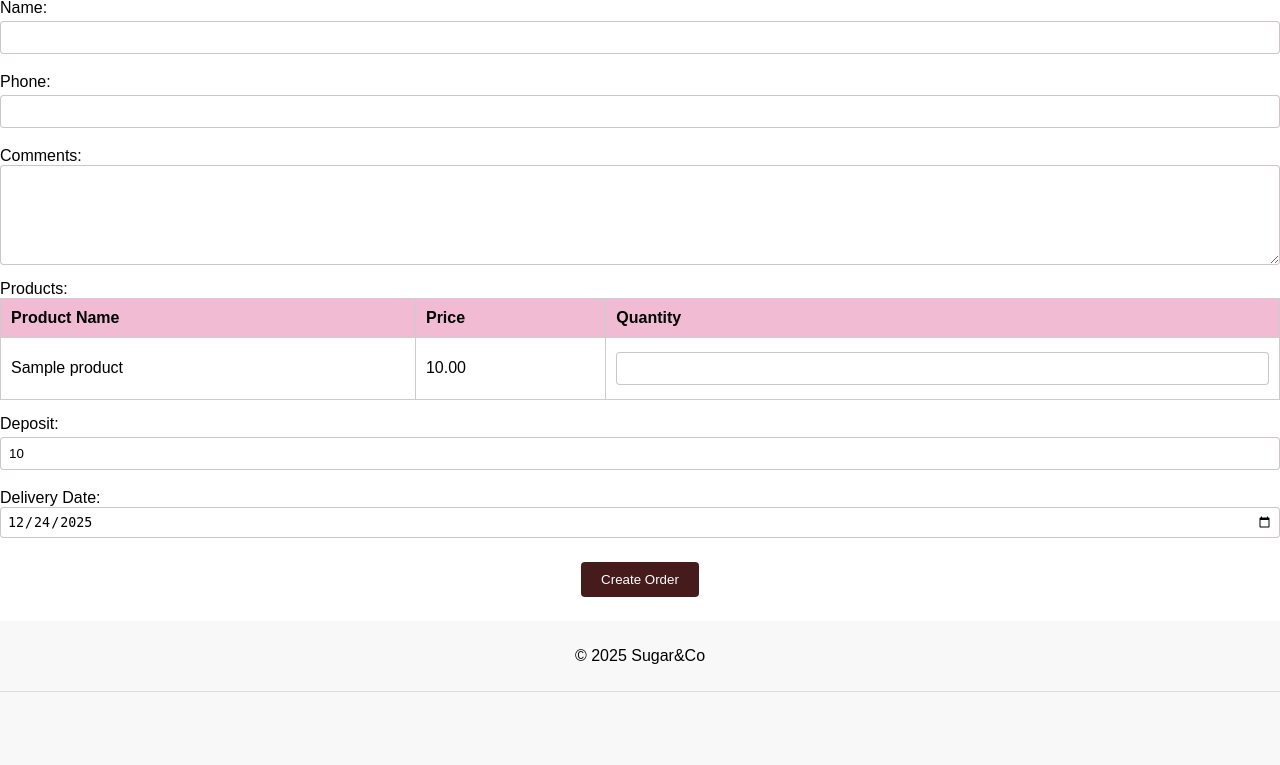
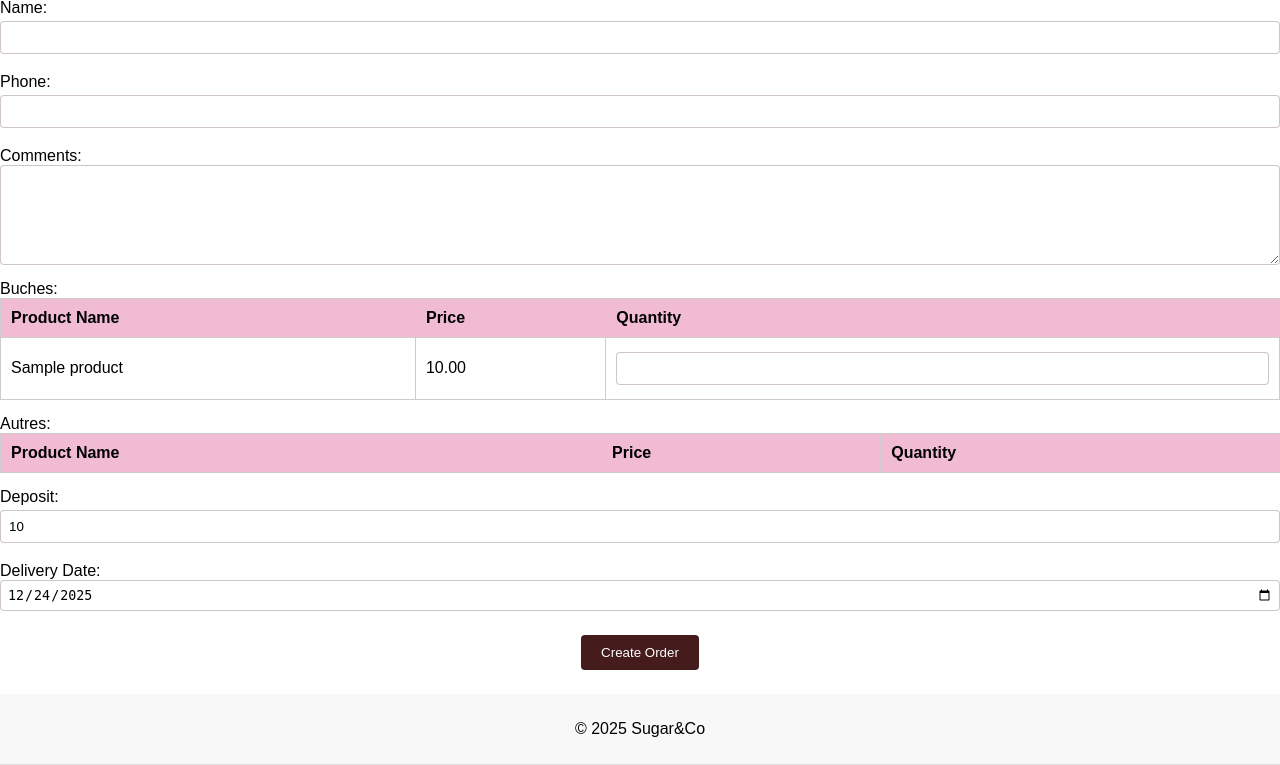
Before and after one commit to michelre/sugarandco-order, a Django app: page /create/ in a window 1280 px wide. Shown: the part 288-1053 px from the top of the page. Before the commit the page ends 980 px from the top, so only its background shows below. Run offline with Django 5.2, Linux system fonts and the light colour scheme; a user stored in the database is signed in; tables that the repository leaves empty hold one stand-in row (values such as "Sample post"); lists and menus that the app fills with data are empty.

Commit message:
feat(): add category to creation form

```diff
--- a/order/templates/create.html
+++ b/order/templates/create.html
@@ -22,7 +22,7 @@
     </div>
 
     <div class="form-group">
-      <label for="products">Products:</label>
+      <label for="products">Buches:</label>
       <table>
         <thead>
           <tr>
@@ -32,7 +32,31 @@
           </tr>
         </thead>
         <tbody>
-          {% for product in products %}
+          {% for product in buches %}
+            <tr>
+              <td>{{ product.name }}</td>
+              <td>{{ product.price }}</td>
+              <td>
+                <input type="number" name="quantity_{{ product.id }}" min="0" value="">
+              </td>
+            </tr>
+          {% endfor %}
+        </tbody>
+      </table>
+    </div>
+
+    <div class="form-group">
+      <label for="products">Autres:</label>
+      <table>
+        <thead>
+          <tr>
+            <th>Product Name</th>
+            <th>Price</th>
+            <th>Quantity</th>
+          </tr>
+        </thead>
+        <tbody>
+          {% for product in others %}
             <tr>
               <td>{{ product.name }}</td>
               <td>{{ product.price }}</td>
--- a/order/views.py
+++ b/order/views.py
@@ -20,9 +20,10 @@ class HomeView(View):
 class CreateView(View):
     def get(self, request):
         next_order_number = helpers.next_order_number_sqlite()
-        products = Product.objects.all()
-        print(f"Fetched products: {products}")
-        return render(request, 'create.html', {'products': products, 'next_order_number': next_order_number })
+        buches = Product.objects.filter(category='buche')
+        others = Product.objects.filter(category='autre')
+
+        return render(request, 'create.html', {'buches': buches, 'others': others, 'next_order_number': next_order_number })
 
     def post(self, request):
         # Handle form submission
@@ -48,14 +49,14 @@ class CreateView(View):
                 OrderProduct.objects.create(
                     order=order,
                     product=product,
-                    quantity=int(quantity)
+                    quantity=int(quantity),
                 )
                 total_amount += product.price * int(quantity)
 
         # Process the data (e.g., save to the database)
         order.total_amount = total_amount
         order.save()
-        return redirect('orderapp:summary')
+        return redirect('order:summary')
 
 @method_decorator(login_required, name='dispatch')
 class SummaryView(View):
```
